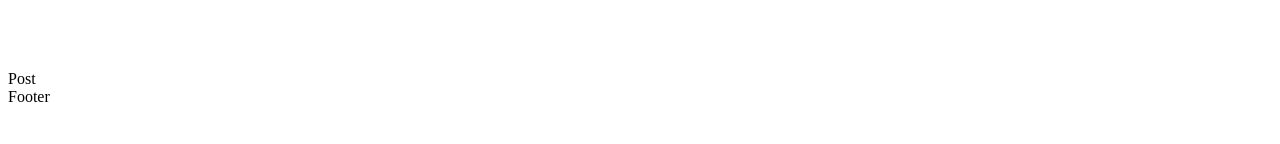
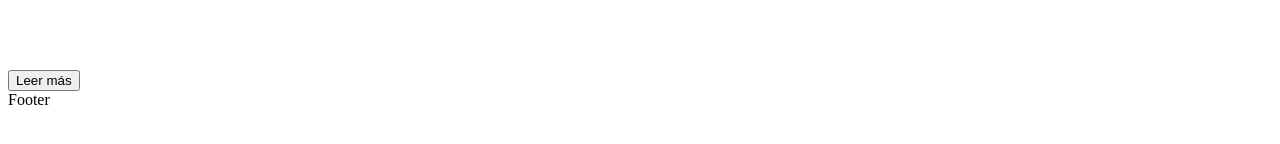
Before and after one commit to 0xELJ/blog-personal-ejemplo, a React (Create React App) app: page / in a window 1280 px wide. Shown: the part 476-620 px from the top of the page. Built offline with nearby package versions, Linux system fonts and the light colour scheme.

Commit message:
agrega la estructura del componente Post

```diff
--- a/src/components/Post.js
+++ b/src/components/Post.js
@@ -2,6 +2,14 @@ import React, { Component } from "react";
 
 export default class Post extends Component {
   render() {
-    return <div>Post</div>;
+    return (
+      <div className="post">
+        <h1>{this.props.title}</h1>
+        <p>
+          {this.props.content}
+        </p>
+        <button onClick={this.props.onPress}>Leer más</button>
+      </div>
+    );
   }
 }
```
